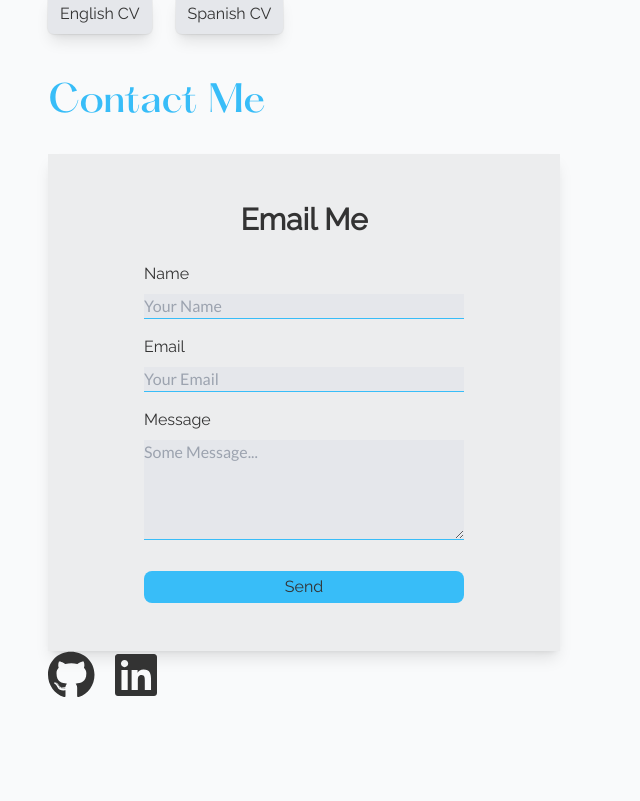
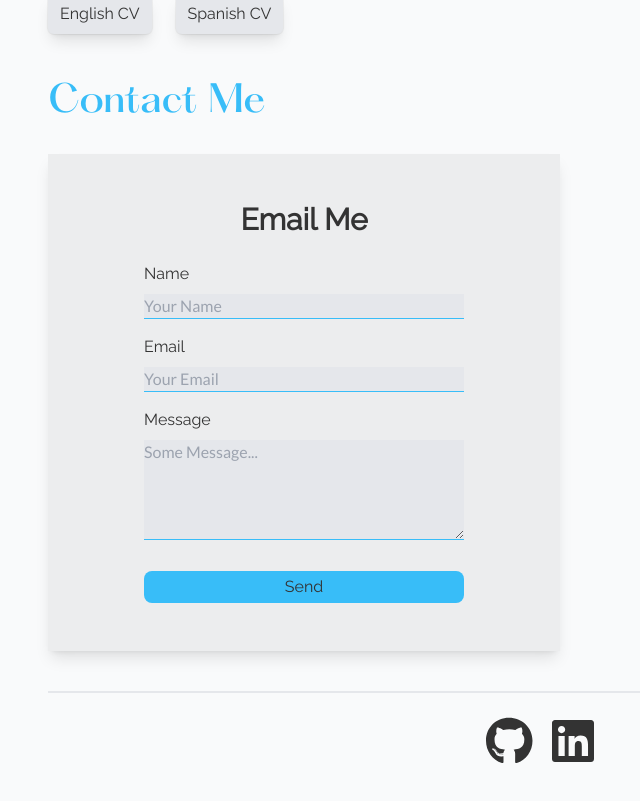
Before and after one commit to marsi107/MyPersonalWebsite, a Next.js app in the folder portfolio/: page / in a window 1280 px wide. Shown: the part 1499-2300 px from the top of the page, without its empty margins (100-740 px from the left). Before the commit the page ends 2222 px from the top, so only its background shows below. Built offline with nearby package versions, Linux system fonts and the light colour scheme.

Commit message:
Set footer as a separate component

```diff
--- a/portfolio/app/components/Contact.tsx
+++ b/portfolio/app/components/Contact.tsx
@@ -1,27 +1,14 @@
 "use client"
 import React from 'react'
-import { FontAwesomeIcon } from '@fortawesome/react-fontawesome';
-import { faGithub, faLinkedin } from '@fortawesome/free-brands-svg-icons';
-import '@fortawesome/fontawesome-svg-core/styles.css'; // Import the core styles
 import EmailMe from './EmailMe'
+import Footer from './Footer'
 
 const Contact = () => {
     return (
         <div id="Contact">
             <h2 className="headers2">Contact Me</h2>
             <EmailMe />
-            <div className="flex space-x-5 mb-6">
-                <a href="https://github.com/marsi107" target="_blank"
-                    className="hover:text-defColors-git rounded-md"
-                >
-                    <FontAwesomeIcon icon={faGithub} size="3x" />
-                </a>
-                <a href="https://www.linkedin.com/in/marsi107/" target="_blank"
-                    className="hover:text-defColors-linkedin rounded-md"
-                >
-                    <FontAwesomeIcon icon={faLinkedin} size="3x" />
-                </a>
-            </div>
+            <Footer />
         </div>
     )
 }
--- /dev/null
+++ b/portfolio/app/components/Footer.tsx
@@ -0,0 +1,23 @@
+import React from 'react'
+import { FontAwesomeIcon } from '@fortawesome/react-fontawesome';
+import { faGithub, faLinkedin } from '@fortawesome/free-brands-svg-icons';
+import '@fortawesome/fontawesome-svg-core/styles.css';
+
+const Footer = () => {
+    return (
+        <footer className="text-center border-t-2 border-t-defColors-lGray dark:border-t-defColors-dGray space-x-5 mt-10 mb-6 py-6">
+            <a href="https://github.com/marsi107" target="_blank"
+                className="hover:text-defColors-git rounded-md"
+            >
+                <FontAwesomeIcon icon={faGithub} size="3x" />
+            </a>
+            <a href="https://www.linkedin.com/in/marsi107/" target="_blank"
+                className="hover:text-defColors-linkedin rounded-md"
+            >
+                <FontAwesomeIcon icon={faLinkedin} size="3x" />
+            </a>
+        </footer>
+    )
+}
+
+export default Footer
--- a/portfolio/app/components/index.ts
+++ b/portfolio/app/components/index.ts
@@ -5,3 +5,4 @@ export { default as TechStack } from "./TechStack"
 export { default as Resume } from "./Resume"
 export { default as Contact } from "./Contact"
 export { default as EmailMe } from "./EmailMe"
+export { default as Footer } from "./Footer"
```
